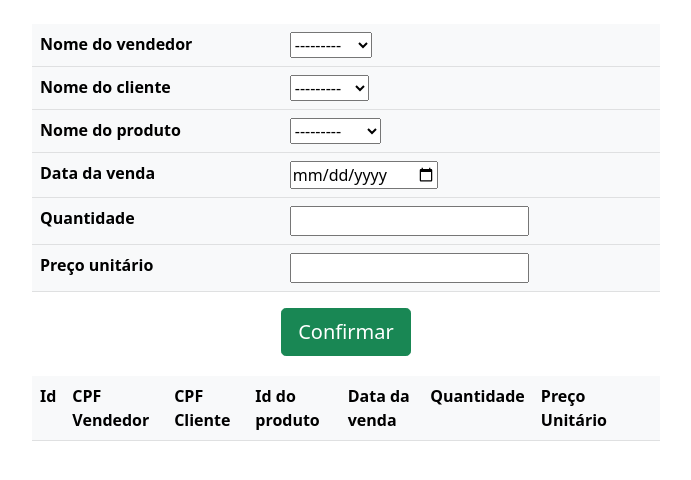
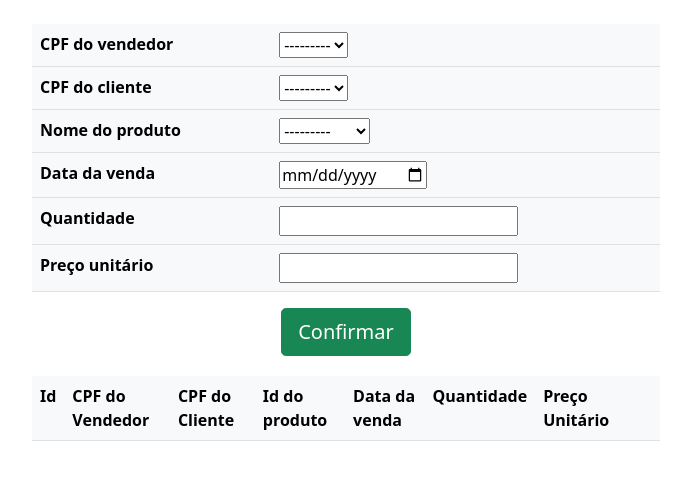
Before and after one commit to gustavofdso/PCS3443, a Django app: page /venda/ in a window 1280 px wide. Shown: the part 69-549 px from the top of the page, without its empty margins (294-985 px from the left). Run offline with Django 4.2, Linux system fonts and the light colour scheme; data comes from the database, SQL or seed files in the repository; both versions use the stored data as it was after the commit; data that the repository does not hold is empty.

Commit message:
finished signals

```diff
--- a/main/forms.py
+++ b/main/forms.py
@@ -46,14 +46,13 @@ class ProdutoCreate(forms.ModelForm):
             'precoUnitario': 'Preço unitário'
         }
 
-
 class VendaCreate(forms.ModelForm):
     class Meta:
         model = models.Venda
         fields = '__all__'
         labels = {
-            'CPFVendedor': 'Nome do vendedor',
-            'CPFCliente': 'Nome do cliente',
+            'CPFVendedor': 'CPF do vendedor',
+            'CPFCliente': 'CPF do cliente',
             'idProduto': 'Nome do produto',
             'data': 'Data da venda',
             'quantidade': 'Quantidade',
--- a/main/models.py
+++ b/main/models.py
@@ -12,7 +12,7 @@ class Vendedor(models.Model):
     salarioBruto = models.DecimalField(max_digits = 10, decimal_places = 2)
 
     def __str__(self):
-        return self.nome
+        return str(self.CPF)
 
 class Cliente(models.Model):
     CPF = models.IntegerField(primary_key = True)
@@ -23,16 +23,16 @@ class Cliente(models.Model):
     dataCadastro = models.DateField()
 
     def __str__(self):
-        return self.nome
+        return str(self.CPF)
 
 class Produto(models.Model):
     id = models.AutoField(primary_key = True)
-    nome = models.CharField(max_length = 300)
+    nome = models.CharField(max_length = 300, unique = True)
     quantidadeDisponivel = models.IntegerField()
     precoUnitario = models.DecimalField(max_digits = 10, decimal_places = 2)
 
     def __str__(self):
-        return self.nome
+        return str(self.nome)
 
 class Venda(models.Model):
     id = models.AutoField(primary_key = True)
@@ -44,4 +44,4 @@ class Venda(models.Model):
     precoUnitario = models.DecimalField(max_digits = 10, decimal_places = 2)
 
     def __str__(self):
-        return self.id
+        return str(self.id)
--- a/main/templates/main/venda.html
+++ b/main/templates/main/venda.html
@@ -3,8 +3,8 @@
 {% block table %}
     <tr>
         <th>Id</th>
-        <th>CPF Vendedor</th>
-        <th>CPF Cliente</th>
+        <th>CPF do Vendedor</th>
+        <th>CPF do Cliente</th>
         <th>Id do produto</th>
         <th>Data da venda</th>
         <th>Quantidade</th>
```
Also changed, not shown: db.sqlite3.
